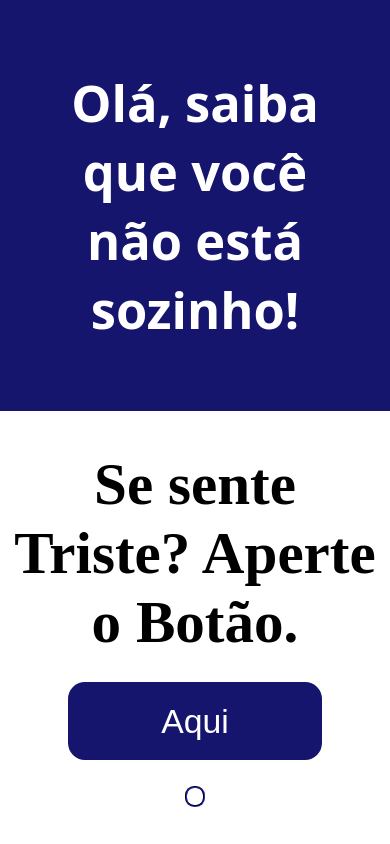
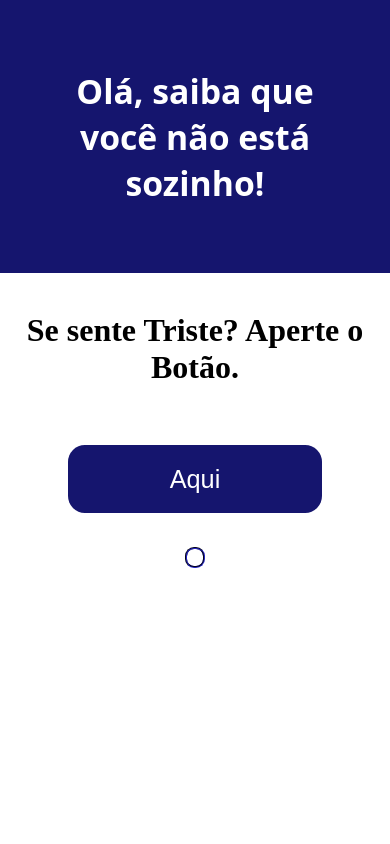
Before and after one commit to Pietrinholindo/Site-do-NIGGA, a plain HTML site: page site.html in a window 390 px wide. Drawn offline with Linux system fonts and the light colour scheme.

Commit message:
Refactor estilo.css for improved styling

```diff
--- a/estilo.css
+++ b/estilo.css
@@ -70,3 +70,53 @@ header h1 {
 .meiodatela button :active {
     background-color: green;
 }
+@media (max-width:766px) {
+    header h1 {
+    background-color: rgb(21, 21, 110);
+    color: white;
+    margin-top: none;
+    font-size: 4vh;
+    padding: 8vh;
+    font-family:
+        system-ui,
+        -apple-system,
+        BlinkMacSystemFont,
+        "Segoe UI",
+        Roboto,
+        Oxygen,
+        Ubuntu,
+        Cantarell,
+        "Open Sans",
+        "Helvetica Neue",
+        sans-serif;
+    text-align: center;
+    box-shadow: 4vh;
+}
+.meiodatela h1 {
+    font-size: 200%;
+}
+.meiodatela button {
+    background-color: rgb(21, 21, 110);
+    width: 30vh;
+    color: white;
+    padding: 5%;
+    border: none;
+    border-radius: 2vh;
+    margin-top: 7vh;
+    font-size: 3vh;
+}
+.resultadobonito {
+    text-align: center;
+    margin: 4vh;
+    background-color: white;
+    border: 2px;
+    border-style: groove;
+    border-color: rgb(21, 21, 110);
+    padding: 1vh;
+    width: fit-content;
+    justify-self: center;
+    transition: 0.2s;
+    border-radius: 9px;
+    font-size: 2vh;
+}
+}
```
